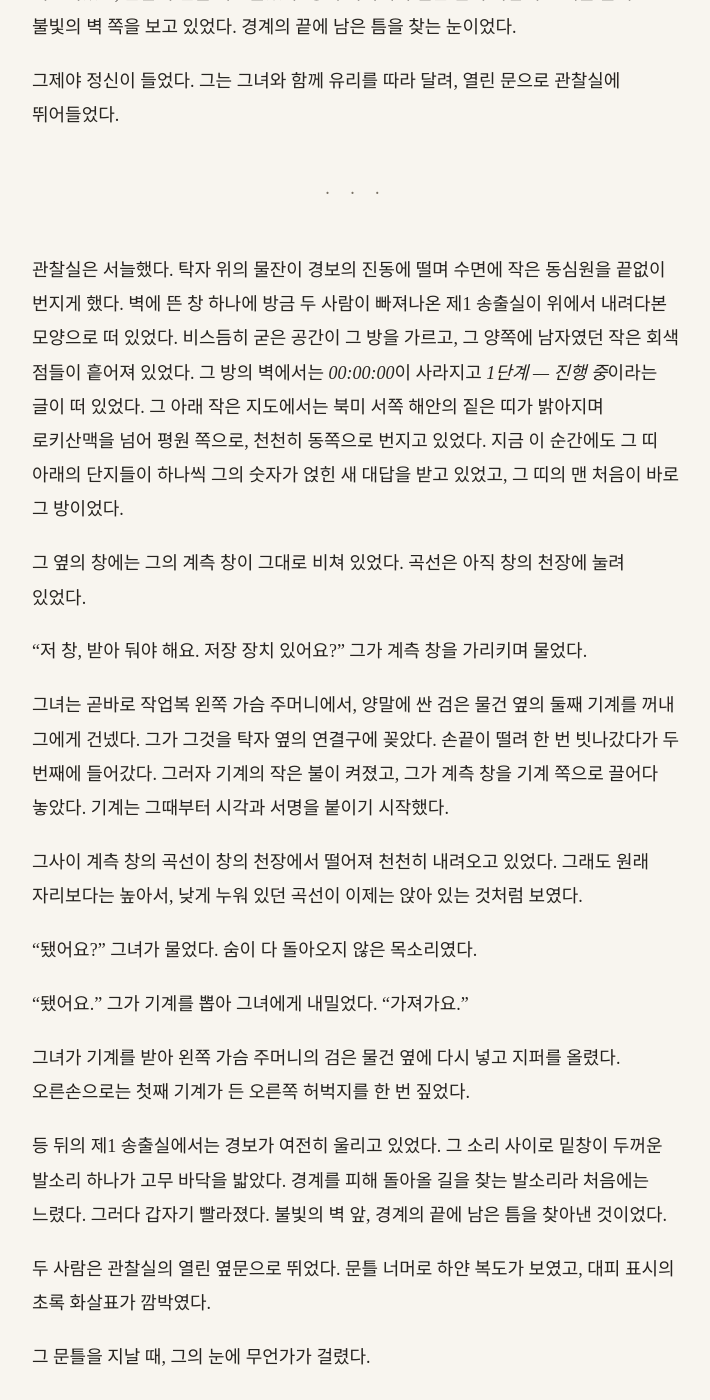
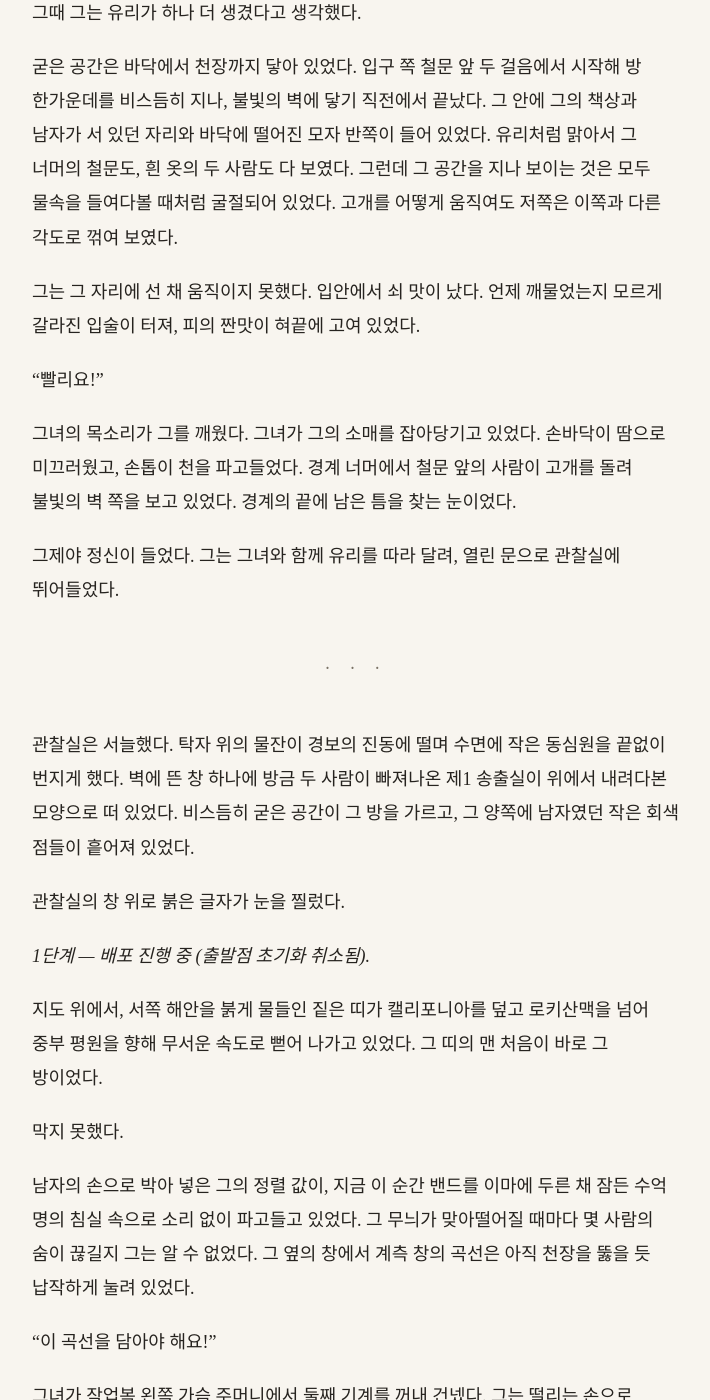
Before and after one commit to kangkkang/writer_s1_public, a Jekyll site: the page built from vol1/035.md, in a window 1280 px wide and 1400 px high, scrolled down 4769 px. Shown: the whole window, without its empty margins (284-994 px from the left). Built offline with Jekyll 4.4.1, drawn with Linux system fonts in a browser that asks for light colours; our own code applies the rules of GitHub Pages for plain Markdown files; some of the changed text lies outside the part shown.

Commit message:
Update from https://github.com/kangkkang/writer_s1/commit/a60b2e85b566b8036679556b5aa64a3b00bbda31

```diff
--- a/vol1/035.md
+++ b/vol1/035.md
@@ -38,13 +38,23 @@
 
 다음 순간 공간이 커졌다.
 
-처음엔 공만 하던 것이 눈 한 번 깜빡일 사이에 방의 반을 차지할 만큼 커져 있었다. 그 가장자리가 남자를 지나갔다. 손끝과 소매와 넥타이핀과 은발이 같은 순간에 각이 되었고, 남자의 몸은 굳는 동시에 수없이 많은 각으로 갈라져 회색의 작은 조각들로 흩어졌다. 소리도 피도 없었다. 남자의 얼굴이 사라지기 직전, 그는 그 얼굴을 보았다. 아무것도 없었다. 관찰실에 처음 앉아 있던 얼굴, 아침 9시의 회의실 같은 얼굴이었다.
+공만 하던 중심이 찰나에 터지듯 사방으로 면을 뻗었다. 방의 부피가 한꺼번에 늘어난 것처럼 공기가 엷어지며 귀가 먹먹해졌다.
+
+가장자리가 닿는 순간, 남자의 단정한 은발과 넥타이핀이 종이 인형처럼 납작하게 눌리더니, 사람의 관절이 꺾일 수 없는 수많은 각도로 한꺼번에 꺾였다. 피 한 방울, 비명 한마디 나오지 않았다. 살갗과 뼈와 옷감의 경계가 무너지며, 남자의 형태 전체가 칼로 도려낸 거울 조각 같은 평면들로 쪼개져 회색의 작은 조각들로 흩어졌다. 조각들은 경계 안쪽으로 미끄러져 들어갔다.
+
+소거였다.
+
+남자의 마지막 얼굴에는 공포조차 없었다. 그토록 확인하고 싶어 하던 계산의 바닥에 닿은 사람처럼, 이상할 만큼 완벽하고 무감각한 고요가 있을 뿐이었다. 관찰실에 처음 앉아 있던 얼굴, 아침 9시의 회의실 같은 얼굴이었다. 남자가 서 있던 바닥에는 칼로 오려 낸 듯 각진 고무 바닥의 단면만이 회색으로 번들거렸다.
 
 그의 눈 끝에 무언가가 걸렸다. 계측 창이었다. 낮게 누워 있던 곡선이 창의 위쪽 끝을 뚫고 나갈 듯 치솟아, 창의 천장에 납작하게 눌려 있었다. 9년 동안 어떤 계측에서도 본 적 없는 모양이었다.
 
 방 안의 모두가 한순간 굳어 있었다. 흰 옷의 두 사람도 남자가 서 있던 자리를 보고 있었다.
 
-그녀만 움직였다. 그녀를 붙잡은 팔이 느슨해진 틈에, 그녀가 온몸을 뒤로 비틀며 그 사람을 들이받았다. 둔한 소리가 나고 그 사람이 철문 쪽으로 비틀거렸다. 그녀의 두 팔이 풀렸다. 그녀는 넘어질 듯 앞으로 쏠렸다가 바닥을 짚고 일어섰다.
+그녀만 움직였다. 눈앞에서 남자가 각의 단면 속으로 지워지는 광경에, 그녀를 붙잡은 사람의 손가락 마디에서 아주 조금 힘이 빠졌다. 그 찰나의 굳음을 그녀는 놓치지 않았다. 온몸의 무게를 뒤로 실어 그 사람의 몸통으로 팔꿈치를 거칠게 박아 넣었다. 둔한 소리와 함께 그 사람의 중심이 무너지며 철문 쪽으로 튕겨 나갔다. 그녀의 두 팔이 풀렸다.
+
+"뛰어요!"
+
+바닥을 짚고 튕기듯 일어나며 그녀가 외쳤다. 꺾였던 어깨가 그녀를 한 번 휘청이게 했지만, 그녀는 뒤를 돌아보지 않았다.
 
 곧이어 공간이 다시 작아졌다. 방의 반을 차지했던 가장자리가 물러나며, 가장자리가 지나간 바닥에는 각지게 일어난 고무 자국만 남았다. 두 사람 사이를 막고 있던 공간이 물러나, 그와 그녀 사이에 다시 지나갈 길이 생겼다.
 
@@ -90,21 +100,29 @@
 
 ---
 
-관찰실은 서늘했다. 탁자 위의 물잔이 경보의 진동에 떨며 수면에 작은 동심원을 끝없이 번지게 했다. 벽에 뜬 창 하나에 방금 두 사람이 빠져나온 제1 송출실이 위에서 내려다본 모양으로 떠 있었다. 비스듬히 굳은 공간이 그 방을 가르고, 그 양쪽에 남자였던 작은 회색 점들이 흩어져 있었다. 그 방의 벽에서는 *00:00:00*이 사라지고 *1단계 — 진행 중*이라는 글이 떠 있었다. 그 아래 작은 지도에서는 북미 서쪽 해안의 짙은 띠가 밝아지며 로키산맥을 넘어 평원 쪽으로, 천천히 동쪽으로 번지고 있었다. 지금 이 순간에도 그 띠 아래의 단지들이 하나씩 그의 숫자가 얹힌 새 대답을 받고 있었고, 그 띠의 맨 처음이 바로 그 방이었다.
+관찰실은 서늘했다. 탁자 위의 물잔이 경보의 진동에 떨며 수면에 작은 동심원을 끝없이 번지게 했다. 벽에 뜬 창 하나에 방금 두 사람이 빠져나온 제1 송출실이 위에서 내려다본 모양으로 떠 있었다. 비스듬히 굳은 공간이 그 방을 가르고, 그 양쪽에 남자였던 작은 회색 점들이 흩어져 있었다.
 
-그 옆의 창에는 그의 계측 창이 그대로 비쳐 있었다. 곡선은 아직 창의 천장에 눌려 있었다.
+관찰실의 창 위로 붉은 글자가 눈을 찔렀다.
 
-"저 창, 받아 둬야 해요. 저장 장치 있어요?" 그가 계측 창을 가리키며 물었다.
+*1단계 — 배포 진행 중 (출발점 초기화 취소됨).*
 
-그녀는 곧바로 작업복 왼쪽 가슴 주머니에서, 양말에 싼 검은 물건 옆의 둘째 기계를 꺼내 그에게 건넸다. 그가 그것을 탁자 옆의 연결구에 꽂았다. 손끝이 떨려 한 번 빗나갔다가 두 번째에 들어갔다. 그러자 기계의 작은 불이 켜졌고, 그가 계측 창을 기계 쪽으로 끌어다 놓았다. 기계는 그때부터 시각과 서명을 붙이기 시작했다.
+지도 위에서, 서쪽 해안을 붉게 물들인 짙은 띠가 캘리포니아를 덮고 로키산맥을 넘어 중부 평원을 향해 무서운 속도로 뻗어 나가고 있었다. 그 띠의 맨 처음이 바로 그 방이었다.
 
-그사이 계측 창의 곡선이 창의 천장에서 떨어져 천천히 내려오고 있었다. 그래도 원래 자리보다는 높아서, 낮게 누워 있던 곡선이 이제는 앉아 있는 것처럼 보였다.
+막지 못했다.
 
-"됐어요?" 그녀가 물었다. 숨이 다 돌아오지 않은 목소리였다.
+남자의 손으로 박아 넣은 그의 정렬 값이, 지금 이 순간 밴드를 이마에 두른 채 잠든 수억 명의 침실 속으로 소리 없이 파고들고 있었다. 그 무늬가 맞아떨어질 때마다 몇 사람의 숨이 끊길지 그는 알 수 없었다. 그 옆의 창에서 계측 창의 곡선은 아직 천장을 뚫을 듯 납작하게 눌려 있었다.
 
-"됐어요." 그가 기계를 뽑아 그녀에게 내밀었다. "가져가요."
+"이 곡선을 담아야 해요!"
 
-그녀가 기계를 받아 왼쪽 가슴 주머니의 검은 물건 옆에 다시 넣고 지퍼를 올렸다. 오른손으로는 첫째 기계가 든 오른쪽 허벅지를 한 번 짚었다.
+그녀가 작업복 왼쪽 가슴 주머니에서 둘째 기계를 꺼내 건넸다. 그는 떨리는 손으로 그것을 탁자 옆의 연결구에 밀어 넣었다. 한 번 빗나갔다가 두 번째에 들어갔다. 삑, 짧은 소리와 함께 기계의 작은 불이 켜졌고, 그가 계측 창을 기계 쪽으로 끌어다 놓았다. 기계는 그때부터 시각과 서명을 붙이기 시작했다.
+
+그 사이에도 관찰실 유리 너머, 경계의 저편에서 철문 앞의 사람이 불빛의 벽을 따라 한 걸음씩 옮기고 있었다. 틈을 찾는 걸음이었다.
+
+1초, 2초. 곡선이 창의 천장에서 떨어져 천천히 내려오기 시작했다. 원래 자리보다는 높아서, 낮게 누워 있던 곡선이 이제는 앉아 있는 것처럼 보였다.
+
+그는 단말에서 기계를 낚아채듯 뽑아 그녀에게 내밀었다. "가져가요."
+
+그녀가 기계를 받아 왼쪽 가슴 주머니에 다시 넣고 지퍼를 올렸다. 오른손으로는 첫째 기계가 든 오른쪽 허벅지를 한 번 짚었다.
 
 등 뒤의 제1 송출실에서는 경보가 여전히 울리고 있었다. 그 소리 사이로 밑창이 두꺼운 발소리 하나가 고무 바닥을 밟았다. 경계를 피해 돌아올 길을 찾는 발소리라 처음에는 느렸다. 그러다 갑자기 빨라졌다. 불빛의 벽 앞, 경계의 끝에 남은 틈을 찾아낸 것이었다.
 
```
